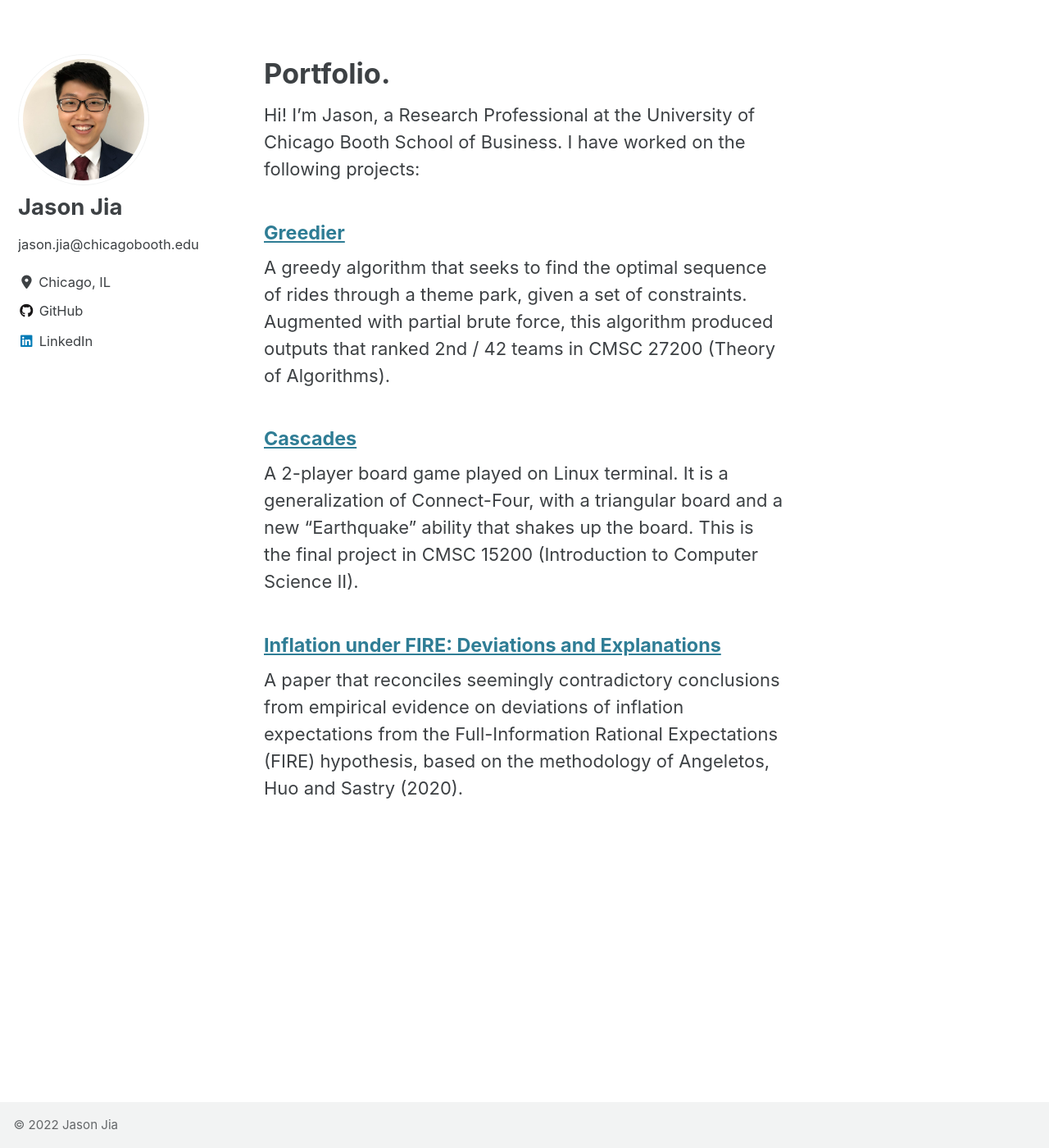
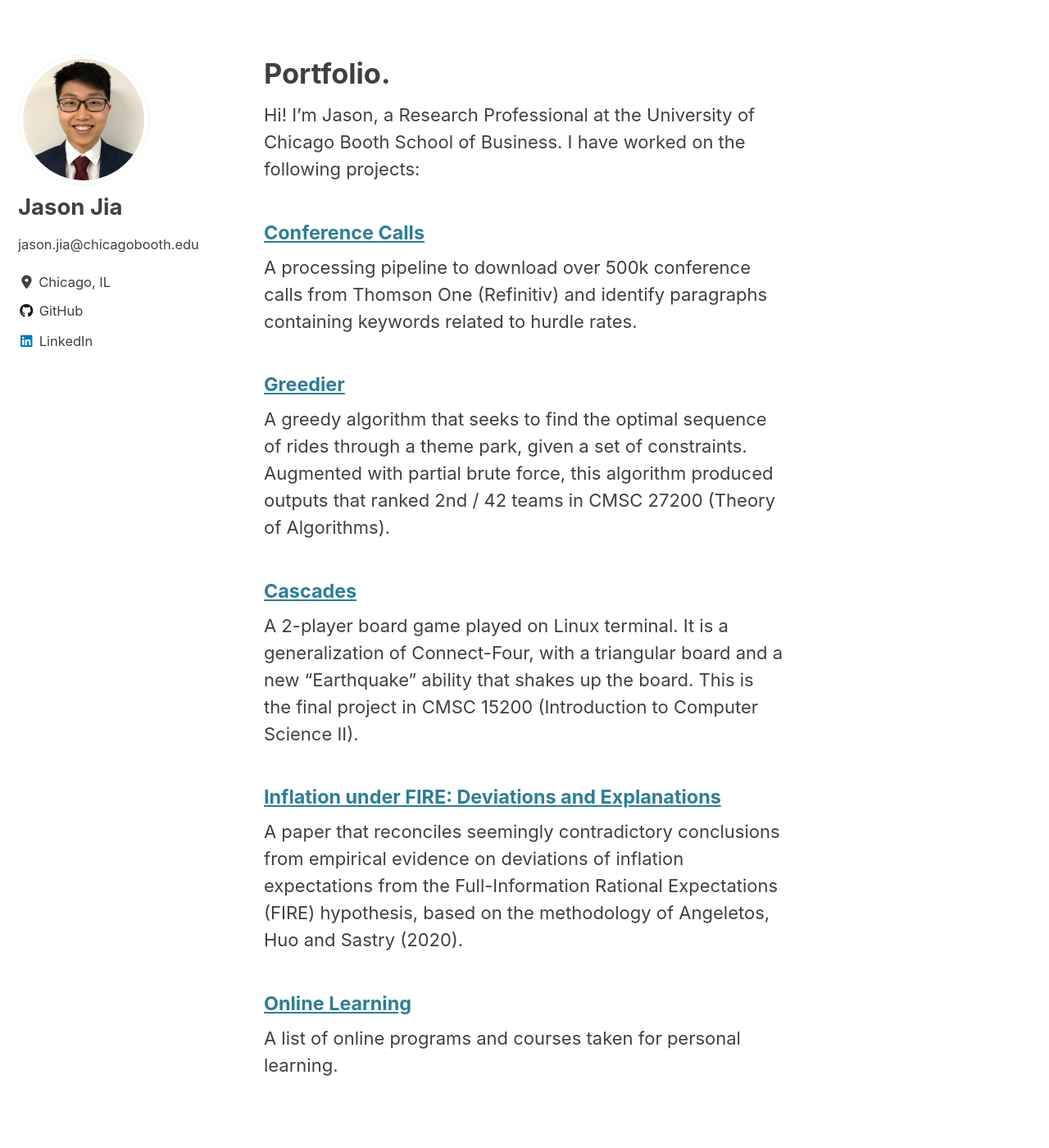
Before and after one commit to jasonjiajs/jasonjiajs.github.io-2021, a Jekyll site: the page built from _pages/home.md, in a window 1280 px wide and 1400 px high. Shown: the whole window at 82% size. Built offline with Jekyll 4.4.1, drawn with Linux system fonts in a browser that asks for light colours; cached includes are drawn as plain includes; nearby versions of some CDN libraries.

Commit message:
updated pages

```diff
--- a/_pages/home.md
+++ b/_pages/home.md
@@ -9,6 +9,9 @@ author_profile: true
 
 Hi! I'm Jason, a Research Professional at the University of Chicago Booth School of Business. I have worked on the following projects:
 
+#### [Conference Calls](https://github.com/jasonjiajs/conference_call_code)
+A processing pipeline to download over 500k conference calls from Thomson One (Refinitiv) and identify paragraphs containing keywords related to hurdle rates.
+
 #### [Greedier](https://github.com/jasonjiajs/CMSC_27200_Project)
 A greedy algorithm that seeks to find the optimal sequence of rides through a theme park, given a set of constraints. Augmented with partial brute force, this algorithm produced outputs that ranked 2nd / 42 teams in CMSC 27200 (Theory of Algorithms).
 
@@ -17,3 +20,6 @@ A 2-player board game played on Linux terminal. It is a generalization of Connec
 
 #### [Inflation under FIRE: Deviations and Explanations](https://rationale.lse.ac.uk/articles/abstract/35/)
 A paper that reconciles seemingly contradictory conclusions from empirical evidence on deviations of inflation expectations from the Full-Information Rational Expectations (FIRE) hypothesis, based on the methodology of Angeletos, Huo and Sastry (2020).
+
+#### [Online Learning](https://github.com/jasonjiajs/online_learning)
+A list of online programs and courses taken for personal learning.
```
